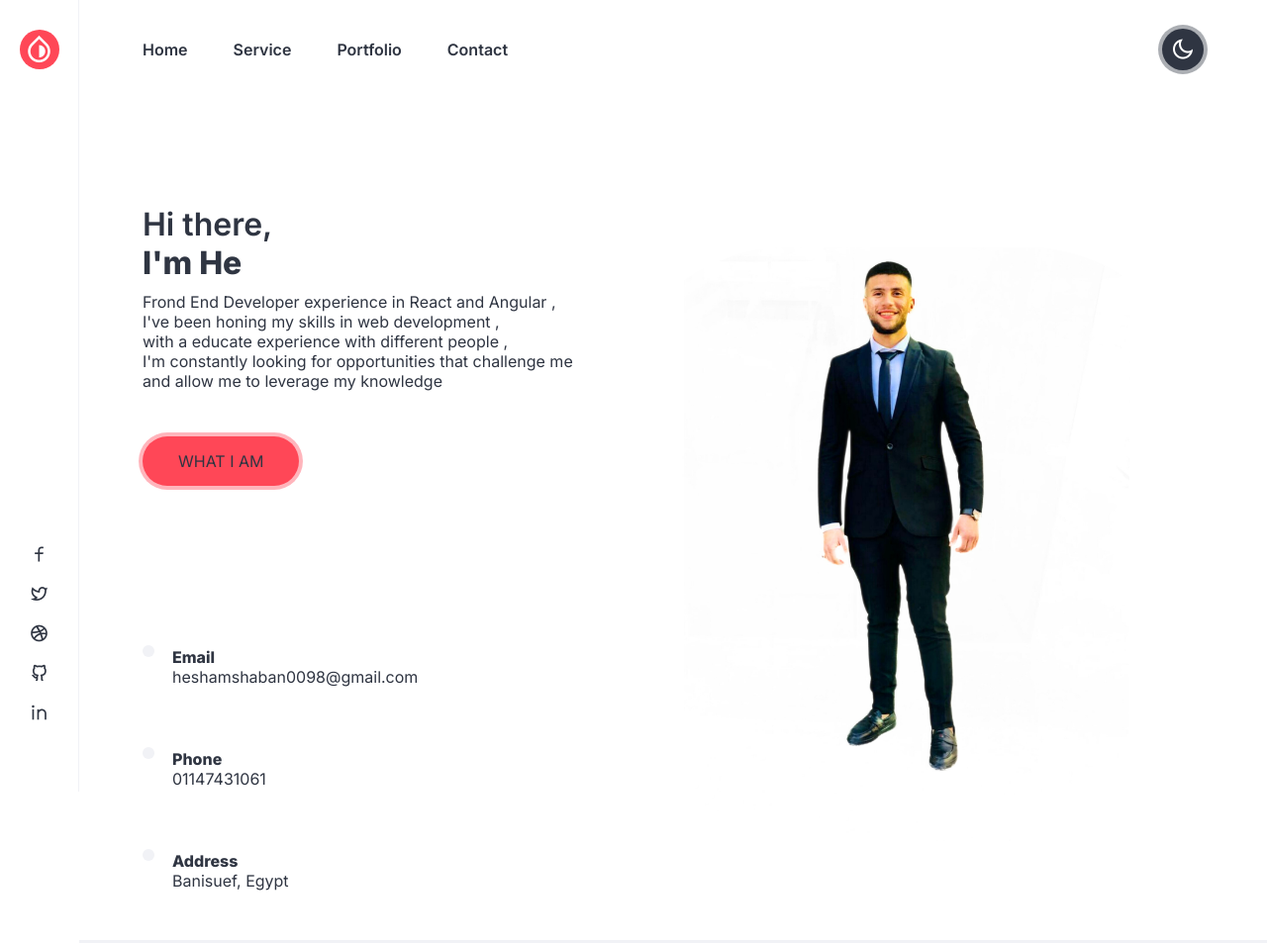
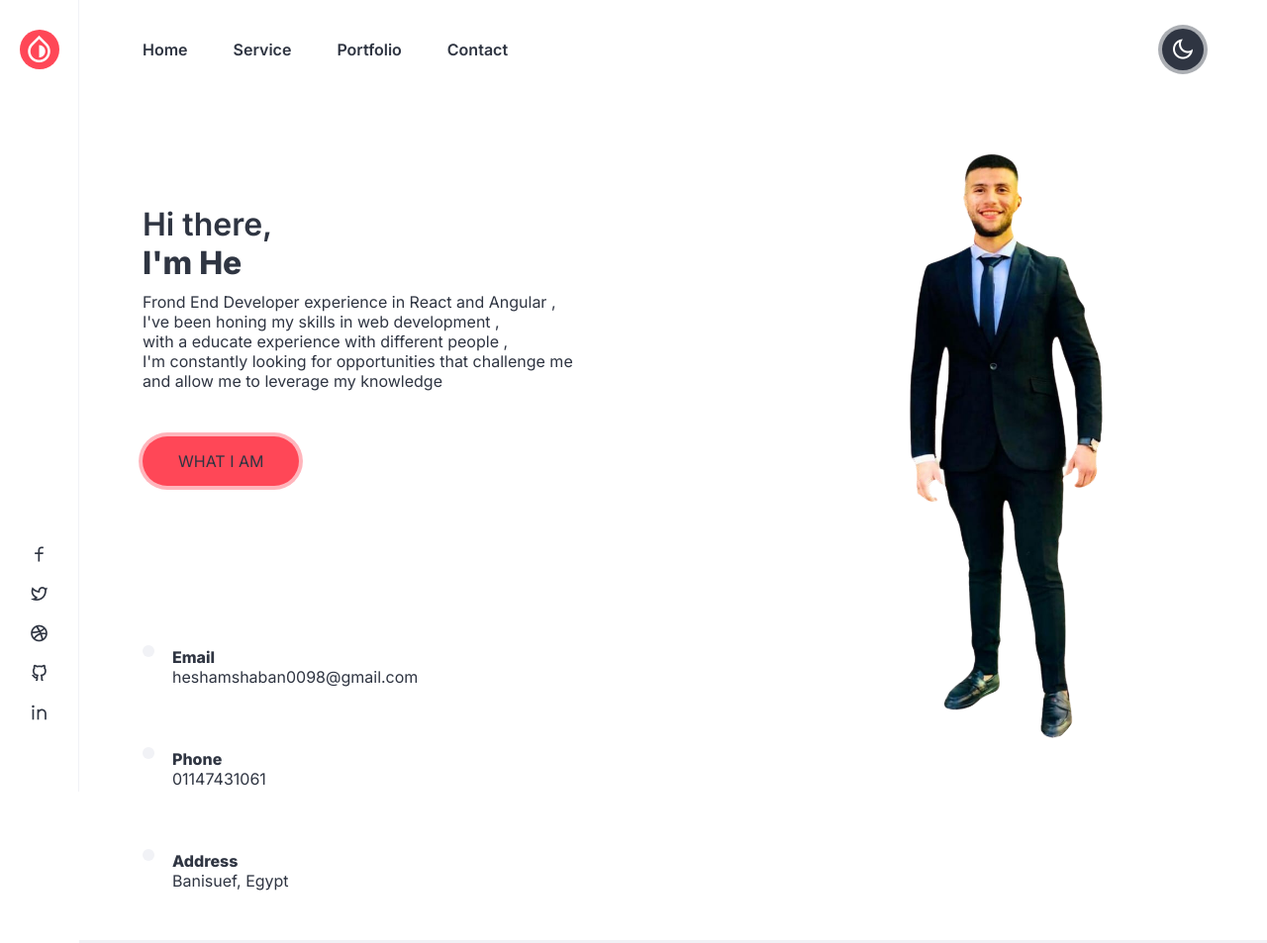
Before and after one commit to HeshamAhmedShaban/Personal-Portfolio, a plain HTML site: page index.html in a window 1280 px wide. Shown: the top 953 px of the page at 99% size. Drawn offline with nearby package versions, Linux system fonts and the light colour scheme; a web font is replaced by a local one.

Commit message:
edit in img

```diff
--- a/css/index.css
+++ b/css/index.css
@@ -308,7 +308,7 @@ main nav  .menu ul {
 }
 
 .hero .wrapper .image img {
-    max-width: 600px;
+    max-width: 200px;
     border-radius: 30%;
     margin-bottom: 100px;
 }
--- a/index.html
+++ b/index.html
@@ -53,7 +53,7 @@
                     <div class="container">
                         <div class="wrapper">
                             <div class="image">
-                                <img src="./assets/hesham1.png" alt="Personal Image">
+                                <img src="./assets/WhatsApp_Image_2024-05-16_at_06.43.23_31bf21a8-removebg.png" style="width: 200px; height: 600px; margin-bottom: 200px; margin-right: 100px;" alt="Personal Image">
                             </div>
                             <div class="text">
                                 <div class="text-top">
```
Also changed, not shown: assets/Untitled design.png (deleted), assets/WhatsApp_Image_2024-05-16_at_06.43.23_31bf21a8-removebg.png (added).
